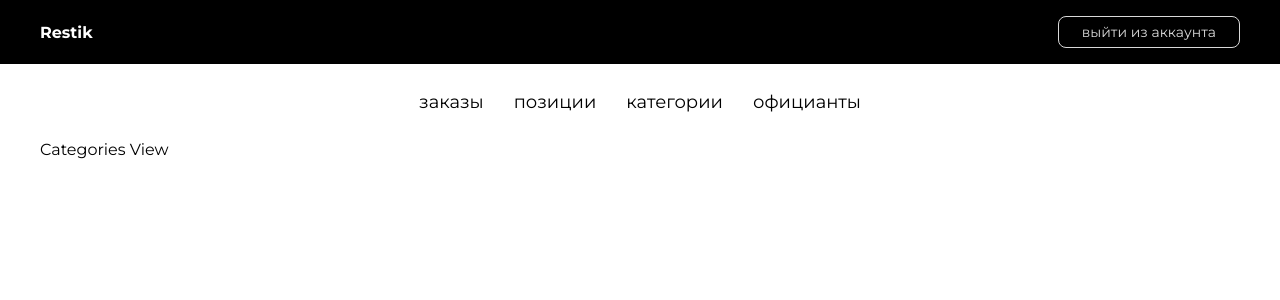
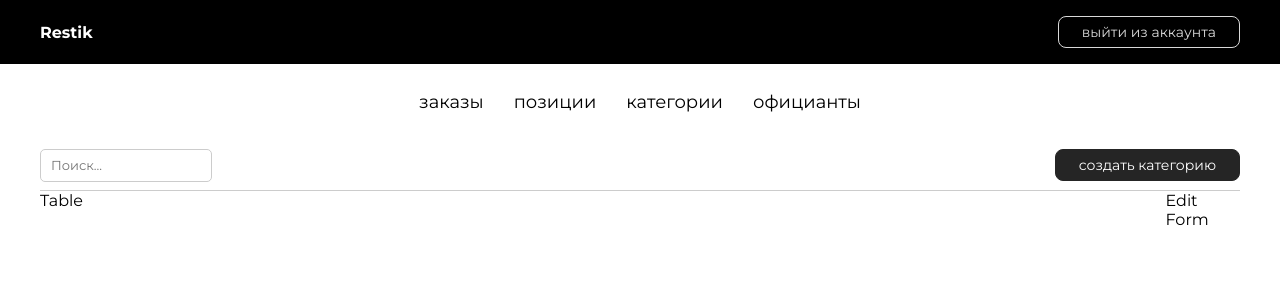
Before and after one commit to AlexanderRusnak/rusnak-diplom-main, a Vue app: page /categories in a window 1280 px wide. Shown: the top 300 px of the page. Built offline with nearby package versions, Linux system fonts and the light colour scheme; no server answers; sample sign-in values are in the browser's storage.

Commit message:
WIP: разработка таба Categories (готова ControlPanel)

```diff
--- /dev/null
+++ b/src/components/tabs/controlPanels/CategoriesControlPanel.vue
@@ -0,0 +1,51 @@
+<template>
+  <div class="control-panel">
+    <BaseInput
+      :value="props.search"
+      @input="updateSearch"
+      class="control-panel__search-input"
+      :isOpened="false"
+      type="text"
+      placeholder="Поиск..."
+    />
+    <BaseButton @click="updateFormStatus" size="small-adaptive"
+      >создать категорию</BaseButton
+    >
+  </div>
+</template>
+
+<script setup>
+import { defineProps, defineEmits } from "vue";
+import BaseInput from "@/components/base/BaseInput.vue";
+import BaseButton from "@/components/base/BaseButton.vue";
+
+const props = defineProps(["search"]);
+
+const emit = defineEmits(["updateInput", "updateFormStatus"]);
+
+// ! Updates
+
+const updateSearch = () => {
+  emit("updateSearch", event.target.value);
+};
+
+const updateFormStatus = () => {
+  emit("updateFormStatus");
+};
+</script>
+
+<style lang="scss" scoped>
+.control-panel {
+  display: flex;
+  align-items: center;
+  justify-content: space-between;
+  height: 50px;
+
+  &__search-input {
+    width: 150px;
+    height: 31px;
+    padding: 0px 10px;
+    font-size: 13px;
+  }
+}
+</style>
--- a/src/views/CategoriesView.vue
+++ b/src/views/CategoriesView.vue
@@ -1,24 +1,82 @@
 <template>
   <BaseContainer>
-    <div>Categories View</div>
+    <div class="categories">
+      <CategoriesControlPanel
+        :search="search"
+        @updateSearch="handleSearchChanges"
+        @updateFormStatus="handleFormIsClosedChanges"
+      />
+      <div class="categories__content">
+        <div class="categories__table">Table</div>
+        <div class="categories__edit-form">Edit Form</div>
+      </div>
+    </div>
   </BaseContainer>
 </template>
 
 <script setup>
+import { ref, onBeforeUnmount } from "vue";
+import { useRouter } from "vue-router";
 import FirebaseService from "@/services/FirebaseService";
-import { useRouter } from "vue-router";
-import { onBeforeUnmount } from "vue";
 import BaseContainer from "@/components/base/BaseContainer.vue";
+import CategoriesControlPanel from "@/components/tabs/controlPanels/CategoriesControlPanel.vue";
 
+// ! Init: Refs & Handlers
+
+const search = ref("");
+
+const handleSearchChanges = (newValue) => {
+  search.value = newValue;
+};
+
+const formIsClosed = ref("none");
+
+const handleFormIsClosedChanges = () => {
+  if (formIsClosed.value === "none") {
+    formIsClosed.value = "block";
+  }
+};
+
+// const categoryName = ref("");
+// const loading = ref(false);
+// const categories = ref([]);
+// const selectedCategory = ref("Основная");
+// const isFormatting = ref(false);
+// const selectedObject = ref({});
+
+// ! Init: Router
+
+// создание роутера
 const router = useRouter();
+
+// ! Block: Auth
+
+// проверка авторизации
 const authListener = FirebaseService.checkAuthStateChanged(function (user) {
   if (!user) {
     router.push("/");
   }
 });
+
+// вызов проверки авторизации
 onBeforeUnmount(() => {
   authListener();
 });
 </script>
 
-<style lang="scss" scoped></style>
+<style lang="scss" scoped>
+.categories {
+  display: flex;
+  flex-direction: column;
+
+  &__content {
+    display: flex;
+    flex-direction: row;
+    border-top: 1px solid #ccc;
+  }
+
+  &__table {
+    width: 100%;
+  }
+}
+</style>
```
